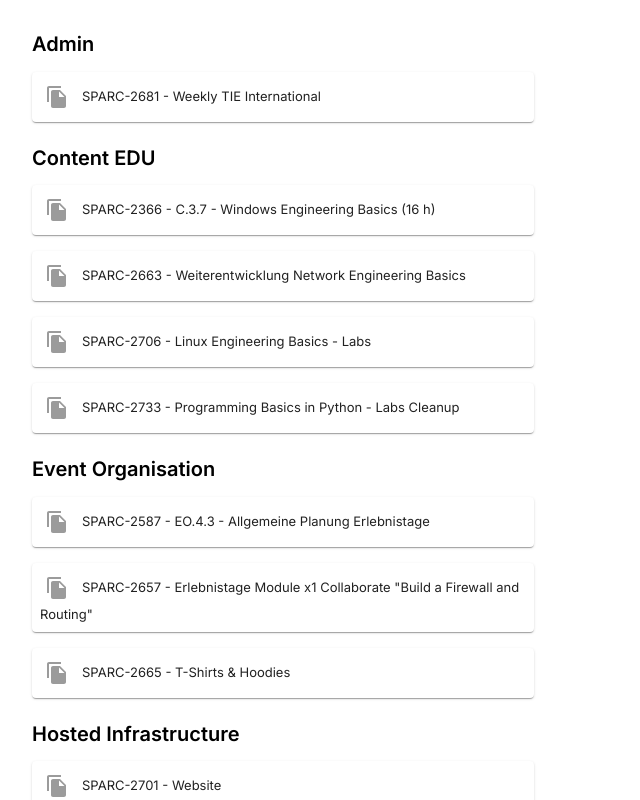
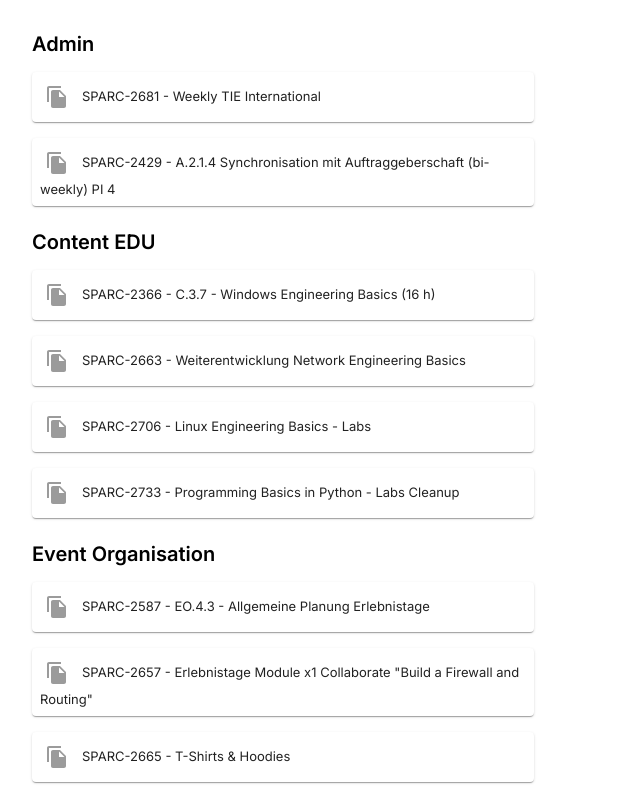
Before and after one commit to rroeoe/sparc-tasks-website, a React (Create React App) app: page / in a window 1280 px wide. Shown: the top 800 px of the page, without its empty margins (0-640 px from the left). Built offline with nearby package versions, Linux system fonts and the light colour scheme.

Commit message:
added task

```diff
--- a/src/data/data.js
+++ b/src/data/data.js
@@ -1,6 +1,8 @@
 export const data = [{
   "workingStream": "Admin",
-    "tasks": ["SPARC-2681 - Weekly TIE International"]
+  "tasks": ["SPARC-2681 - Weekly TIE International",
+  "SPARC-2429 - A.2.1.4 Synchronisation mit Auftraggeberschaft (bi-weekly) PI 4"
+  ]
 },
 {
   "workingStream": "Content EDU",
```
Lines whose indentation alone changed are shown as unchanged.
